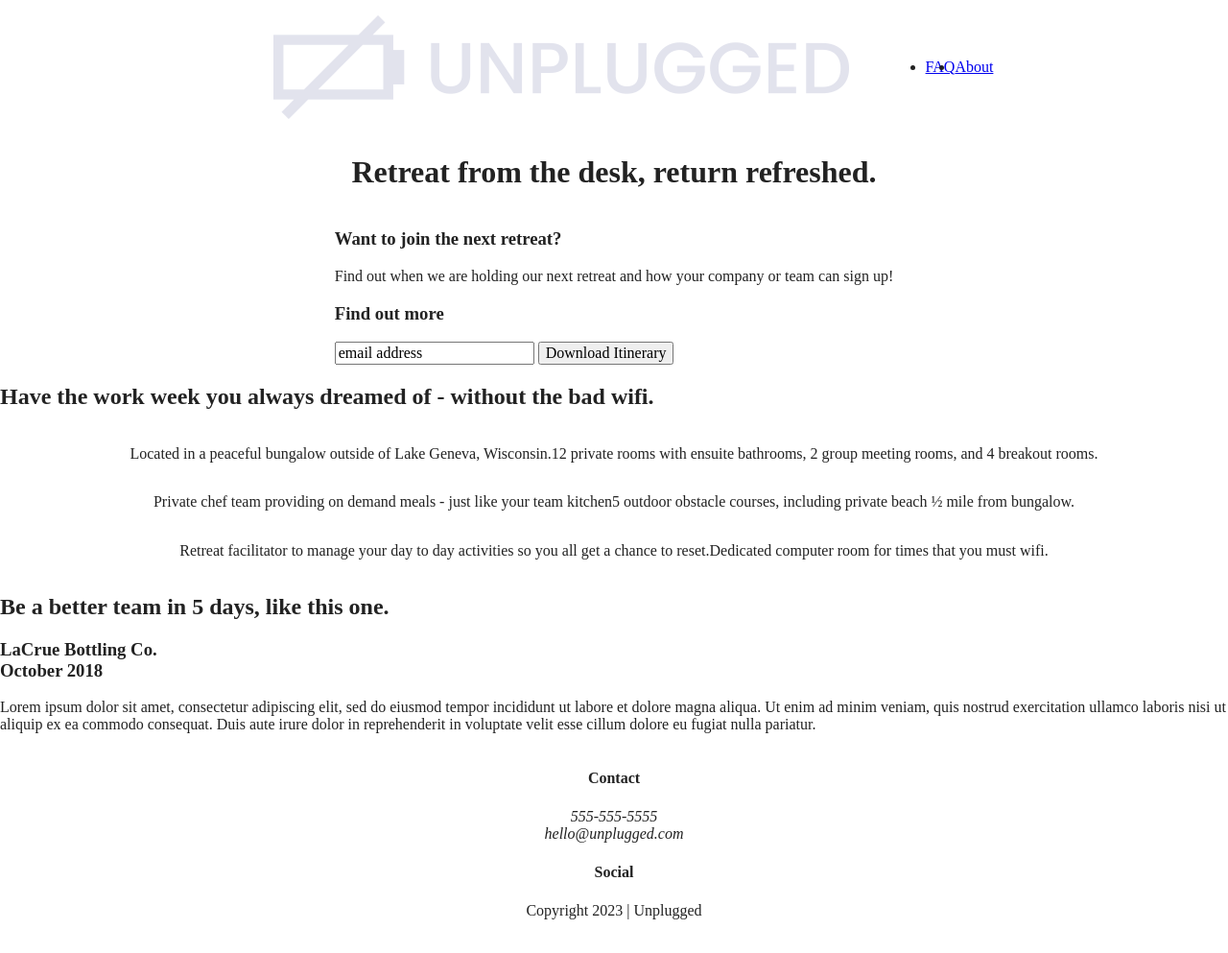
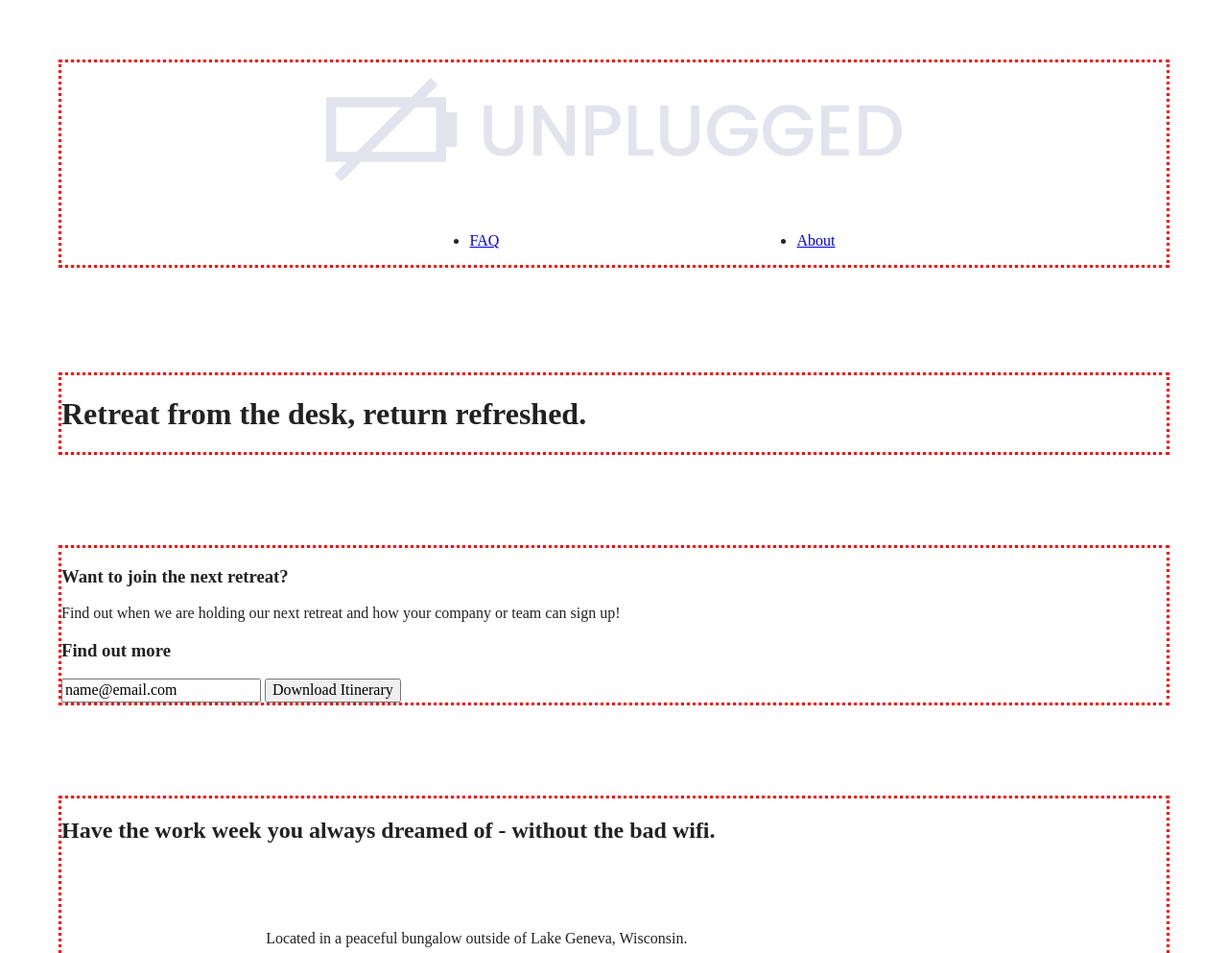
Before and after one commit to sueselle/206-unplugged, a website built with Parcel: page index.html in a window 1280 px wide. Shown: the top 993 px of the page at 96% size. Built offline with nearby package versions, Linux system fonts and the light colour scheme.

Commit message:
Added formatting styles to CSS and updated home index

```diff
--- a/css/main.css
+++ b/css/main.css
@@ -86,11 +86,17 @@ textarea {
 /* ==========================================================================
    Author's custom styles
    ========================================================================== */
-/* -------------------- Base Header - Footer Styles ------------------- */
+.content-wrapper {
+  outline: 3px dotted red;
+  width: 90%;
+  margin: 50px 0;
+}
+   /* -------------------- Base Header - Footer Styles ------------------- */
 /*--------Header Styles---------*/
 header {
   display: flex;
   justify-content: center;
+  padding: 15px 0;
 }
 header .content-wrapper {
   display: flex;
@@ -98,10 +104,18 @@ header .content-wrapper {
   align-items: center;
   flex-flow: row wrap;
 }
-
+.header-divider {
+  width: 100%;
+  height: 1px;
+  margin: 10px 0;
+}
+header nav {
+  width: 60%;
+}
 header nav ul {
   display: flex;
   justify-content: space-around;
+  width: 100%;
 }
 footer {
   display: flex;
@@ -109,7 +123,18 @@ footer {
   align-items: center;
   text-align: center;
 }
+footer p {
+  margin: 0;
+}
 
+footer .content-wrapper {
+  width: 55%;
+  margin: 50px 0;
+}
+
+footer .contact {
+  margin-bottom: 50px;
+}
 footer .social-icons {
   display: flex;
   justify-content: center;
@@ -119,6 +144,9 @@ footer .social-icons p {
   display: flex;
   justify-content: center;
   align-items: center;
+}
+footer .copyright {
+  margin: 20px 0;
 }
 /*--------Mobile Styles - Homepage---------*/
 /* Hero Area */
@@ -137,15 +165,31 @@ aside {
   display: flex;
   justify-content: center;
 }
+.features h2 {
+  margin-bottom: 60px;
+}
+.features article {
+  width: 63%;
+  margin: 30px 0;
+}
 .features .features-item {
   display: flex;
   justify-content: center;
   flex-flow: row wrap;
 }
+.features p {
+  margin: 0;
+}
 /* Reviews */
 .reviews {
   display: flex;
   justify-content: center;
+}
+.reviews h2 {
+
+}
+.reviews h3 {
+  width: 55%;
 }
 
 /*----------------About Page Styles----------------*/
@@ -158,6 +202,9 @@ aside {
   display: flex;
   justify-content: center;
 }
+.contact-content p {
+  margin: 0;
+}
 
 /*----------------FAQ Page Styles----------------*/
 .faq {
@@ -168,8 +215,15 @@ aside {
   display: flex;
   flex-flow: row wrap;
   justify-content: center;
+  margin-top: 50px;
+}
+.faq h2 {
+  margin: 40px;
 }
 
+.faq-content {
+  margin-bottom: 50px;
+}
 
 
 /* ==========================================================================
--- a/index.html
+++ b/index.html
@@ -53,7 +53,7 @@
         </div>
         <div class="form">
           <h3>Find out more</h3>
-          <input type="text" name="name" value="email address">
+          <input type="text" name="name" value="name@email.com">
           <input type="button" value="Download Itinerary">
 
         </div>
```
